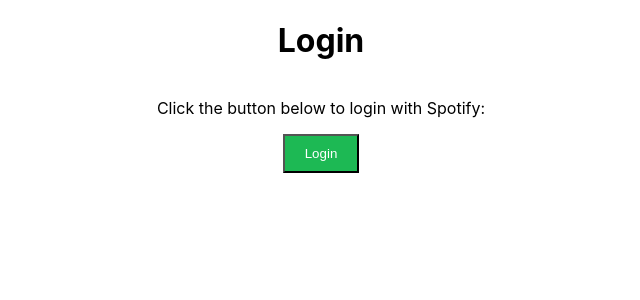
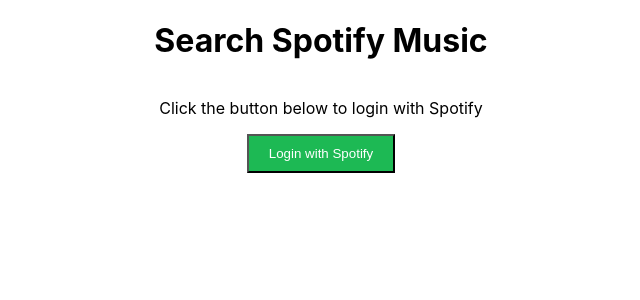
Before and after one commit to WoodenKhrystyn-FS/music-spotify-temp, a React (Create React App) app in the folder frontend/: page /login in a window 1280 px wide. Shown: the top 300 px of the page, without its empty margins (319-959 px from the left). Built offline with nearby package versions, Linux system fonts and the light colour scheme; the HTML template or start-up script is replaced by a standard one.

Commit message:
Working on the login screen to call the backend spotify authorization route.

```diff
--- a/frontend/src/pages/Login.js
+++ b/frontend/src/pages/Login.js
@@ -2,34 +2,37 @@
 import { useNavigate } from "react-router-dom";
 
 //Login page Component
+
 function Login() {
-  const navigate = useNavigate();
+  // const navigate = useNavigate();
 
-  useEffect(() => {
-    const expires = new Date(localStorage.getItem("tokenExpire"));
-    const token = localStorage.getItem("token");
+  // useEffect(() => {
+  //   const expires = new Date(localStorage.getItem("tokenExpire"));
+  //   const token = localStorage.getItem("token");
 
-    if (token && expires > new Date()) {
-      //No token, redirect to login page
-      navigate("/login");
-      // window.location.href = "https://localhost:3000/api/auth/login";
-    } else {
-      //Token expired and refreshes
-      localStorage.removeItem("token");
-      localStorage.removeItem("tokenExpire");
-      navigate("/login");
-    }
-  }, [navigate]);
+  //   if (token && expires > new Date()) {
+  //     //No token, redirect to login page
+  //     navigate("/login");
+  //     // window.location.href = "https://localhost:3000/api/auth/login";
+  //   } else {
+  //     //Token expired and refreshes
+  //     localStorage.removeItem("token");
+  //     localStorage.removeItem("tokenExpire");
+  //     navigate("/login");
+  //   }
+  // }, [navigate]);
+
+  //Redirecting user to the backend authorization
   const handleLogin = () => {
     window.location.href = "https://localhost:3000/api/auth/login";
   };
 
   return (
-    <div className="login-page" style={styles.container}>
-      <h1>Login</h1>
-      <p>Click the button below to login with Spotify:</p>
+    <div style={styles.container}>
+      <h1>Search Spotify Music</h1>
+      <p>Click the button below to login with Spotify</p>
       <button onClick={handleLogin} style={styles.button}>
-        Login
+        Login with Spotify
       </button>
     </div>
   );
```
